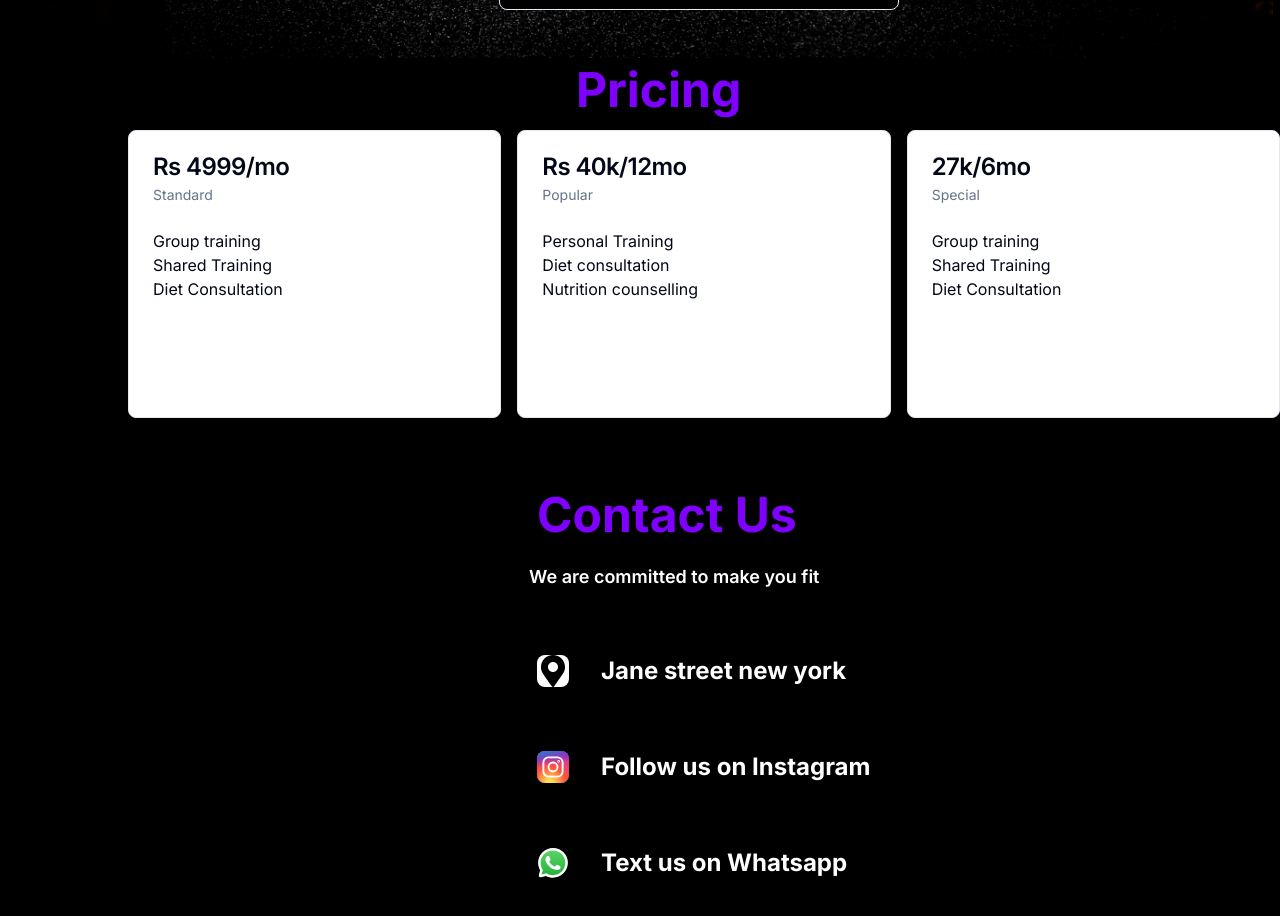
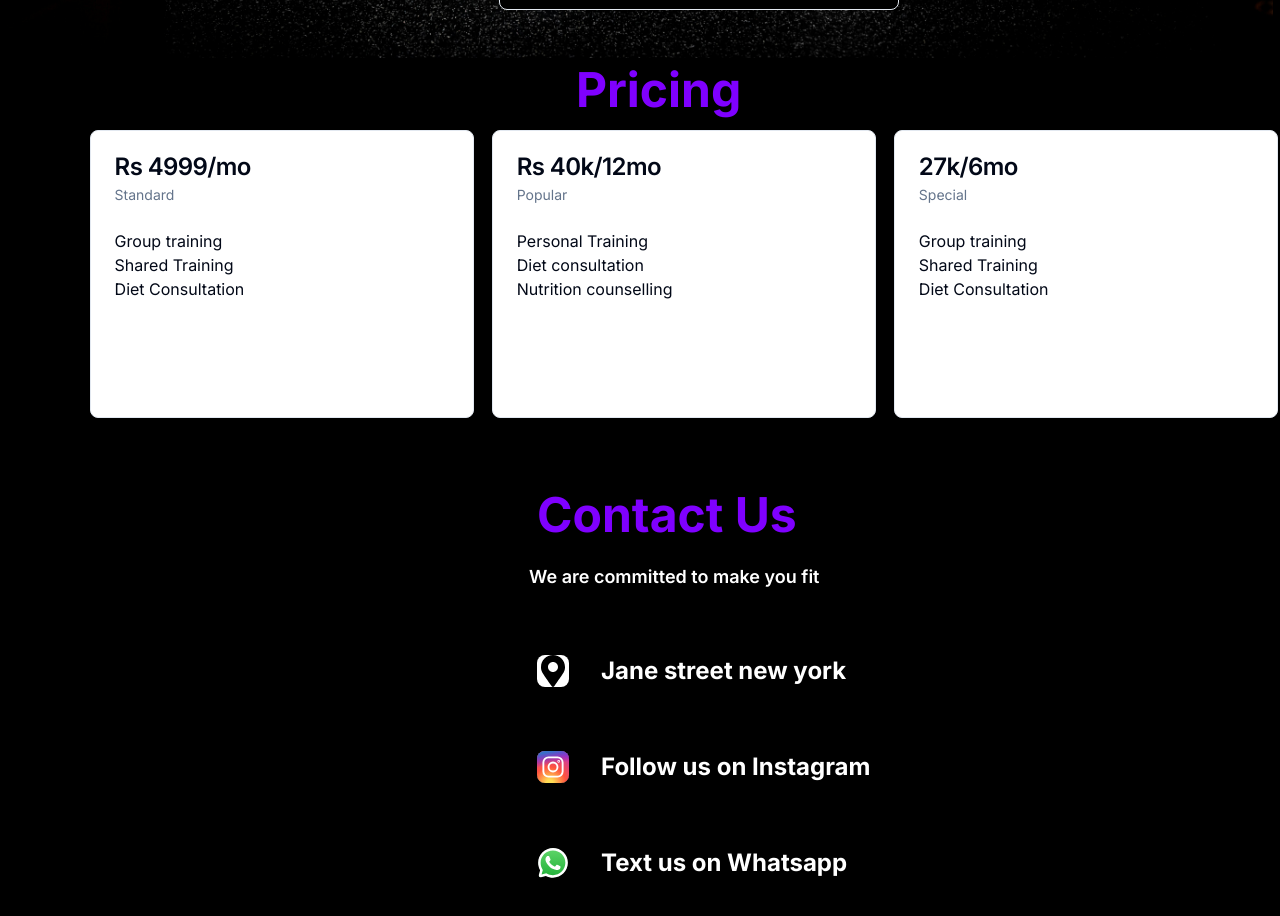
Before and after one commit to BeNikk/fitness, a Next.js app in the folder gym/: page / in a window 1280 px wide. Shown: the part 2500-3416 px from the top of the page. Built offline with nearby package versions, Linux system fonts and the light colour scheme.

Commit message:
touch up

```diff
--- a/gym/components/Pricing.tsx
+++ b/gym/components/Pricing.tsx
@@ -25,7 +25,7 @@ const Pricing = () => {
         <p className="text-5xl text-[#7F00FF] font-bold ml-[30%] lg:ml-[45%] mb-4">
           Pricing
         </p>
-        <Carousel className="ml-[10%]">
+        <Carousel className="ml-[7%]">
           <CarouselContent>
             <CarouselItem className="md:basis-1/2 lg:basis-1/3">
               <Card className="min-w-64 min-h-72 max-w-96 ">
```
